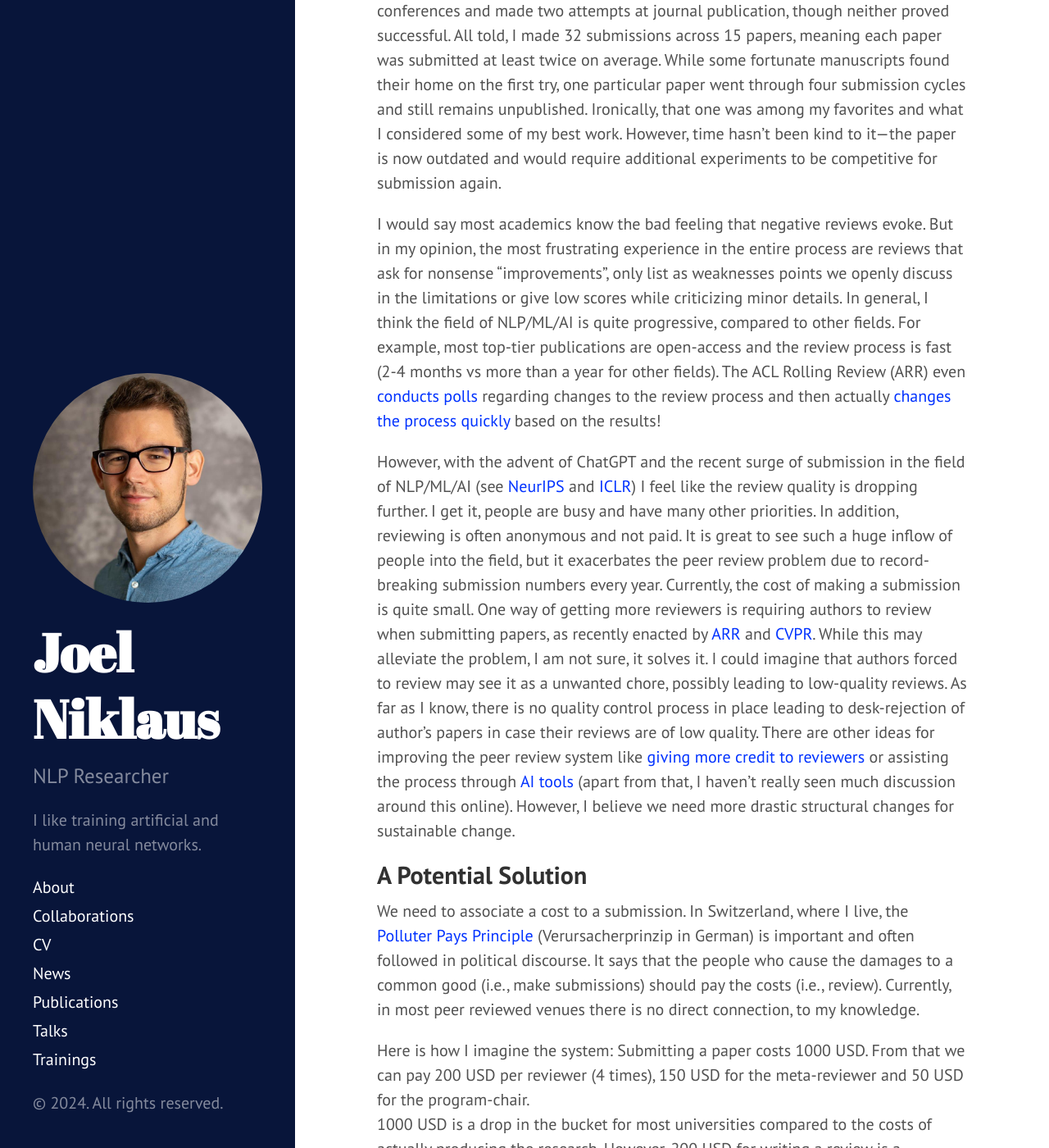
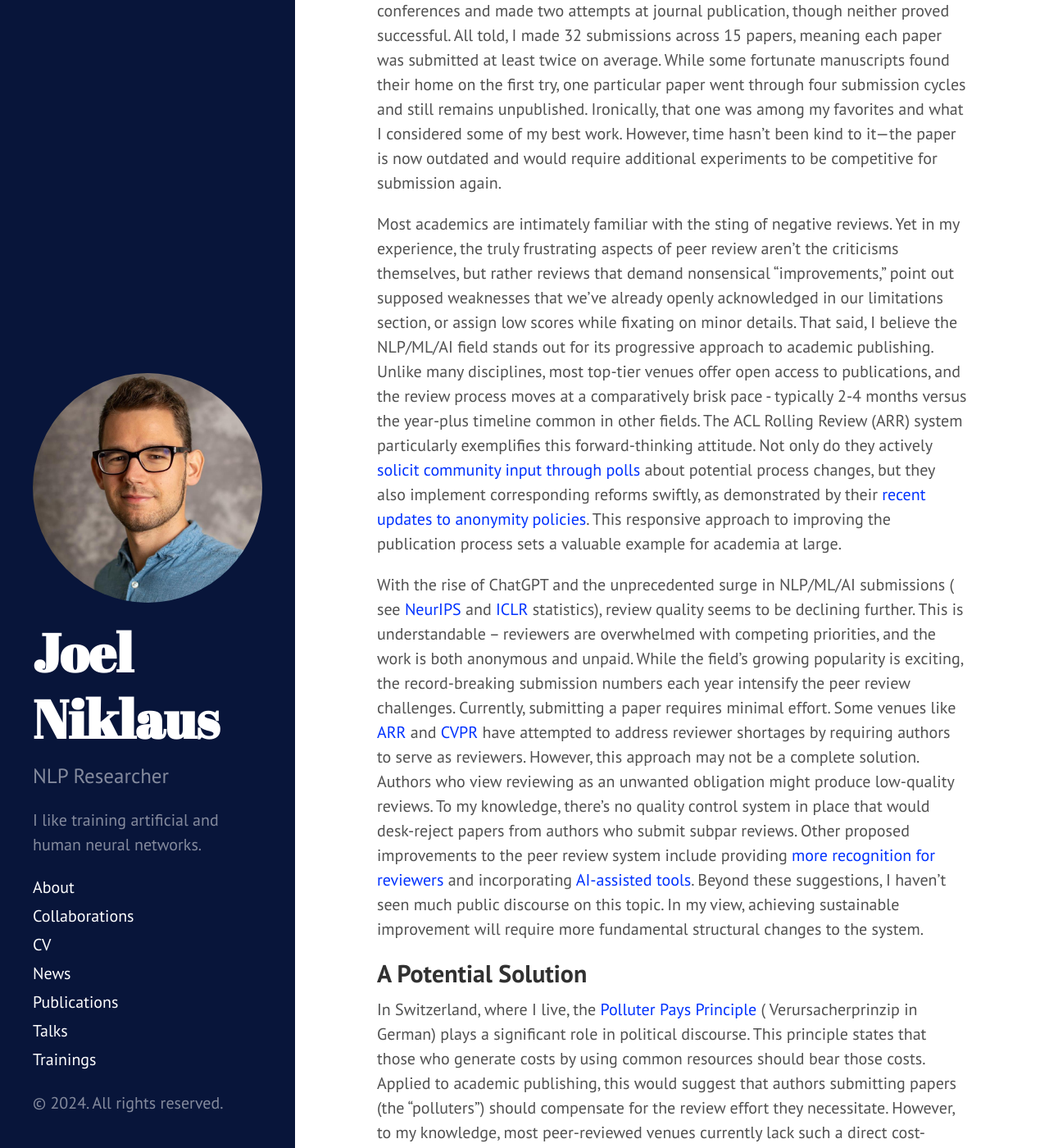
Before and after one commit to JoelNiklaus/joelniklaus.github.io, a Jekyll site: the page built from _posts/2024-10-24-ideas-for-peer-review-system.md, in a window 1280 px wide and 1400 px high, scrolled down 560 px. Shown: the whole window at 82% size. Built offline with Jekyll 4.4.1, drawn with Linux system fonts in a browser that asks for light colours; a style sheet for code colours, icons or effects is not loaded; some of the changed text lies outside the part shown.

Commit message:
polished writing with Claude
Signed-off-by: Joel Niklaus <me@joelniklaus.ch>

```diff
--- a/_posts/2024-10-24-ideas-for-peer-review-system.md
+++ b/_posts/2024-10-24-ideas-for-peer-review-system.md
@@ -25,53 +25,80 @@ One Law, Many Languages: Benchmarking Multilingual Legal Reasoning for Judicial
 
 ## What is the Problem?
 
-During my four years in academia, I submitted numerous papers to academic conferences and made two attempts at journal publication, though neither proved successful.
-All told, I made 32 submissions across 15 papers, meaning each paper was submitted at least twice on average.
-While some fortunate manuscripts found their home on the first try, one particular paper went through four submission cycles and still remains unpublished.
-Ironically, that one was among my favorites and what I considered some of my best work. However, time hasn't been kind to it—the paper is now outdated and would require additional experiments to be competitive for submission again.
+During my four years in academia, I submitted numerous papers to academic conferences and made two attempts at journal
+publication, though neither proved successful. All told, I made 32 submissions across 15 papers, meaning each paper was
+submitted at least twice on average. While some fortunate manuscripts found their home on the first try, one particular
+paper went through four submission cycles and still remains unpublished. Ironically, that one was among my favorites and
+what I considered some of my best work. However, time hasn't been kind to it—the paper is now outdated and would require
+additional experiments to be competitive for submission again.
 
-I would say most academics know the bad feeling that negative reviews evoke.
-But in my opinion, the most frustrating experience in the entire process are reviews that ask for nonsense "improvements", only list as weaknesses points we openly discuss in the limitations or give low scores while criticizing minor details.
-In general, I think the field of NLP/ML/AI is quite progressive, compared to other fields.
-For example, most top-tier publications are open-access and the review process is fast (2-4 months vs more than a year for other fields).
-The ACL Rolling Review (ARR) even [conducts polls](https://www.aclweb.org/portal/content/survey-anonymity-period-policy) regarding changes to the review process and then actually [changes the process quickly](https://aclrollingreview.org/anonymity) based on the results!
+Most academics are intimately familiar with the sting of negative reviews. Yet in my experience, the truly frustrating
+aspects of peer review aren't the criticisms themselves, but rather reviews that demand nonsensical "improvements,"
+point out supposed weaknesses that we've already openly acknowledged in our limitations section, or assign low scores
+while fixating on minor details. That said, I believe the NLP/ML/AI field stands out for its progressive approach to
+academic publishing. Unlike many disciplines, most top-tier venues offer open access to publications, and the review
+process moves at a comparatively brisk pace - typically 2-4 months versus the year-plus timeline common in other fields.
+The ACL Rolling Review (ARR) system particularly exemplifies this forward-thinking attitude. Not only do they actively
+[solicit community input through polls](https://www.aclweb.org/portal/content/survey-anonymity-period-policy) about
+potential process changes, but they also implement corresponding reforms swiftly, as demonstrated by
+their [recent updates to anonymity policies](https://aclrollingreview.org/anonymity). This responsive approach to
+improving the publication process sets a valuable example for academia at large.
 
-However, with the advent of ChatGPT and the recent surge of submission in the field of NLP/ML/AI (see [NeurIPS](https://papercopilot.com/statistics/neurips-statistics) and [ICLR](https://papercopilot.com/statistics/iclr-statistics)) I feel like the review quality is dropping further.
-I get it, people are busy and have many other priorities. In addition, reviewing is often anonymous and not paid.
-It is great to see such a huge inflow of people into the field, but it exacerbates the peer review problem due to record-breaking submission numbers every year.
-Currently, the cost of making a submission is quite small. One way of getting more reviewers is requiring authors to review when submitting papers, as recently enacted by [ARR](https://aclrollingreview.org/reviewing-workload-requirement) and [CVPR](https://cvpr.thecvf.com/Conferences/2025/CVPRChanges).
-While this may alleviate the problem, I am not sure, it solves it. I could imagine that authors forced to review may see it as a unwanted chore, possibly leading to low-quality reviews.
-As far as I know, there is no quality control process in place leading to desk-rejection of author's papers in case their reviews are of low quality.
-There are other ideas for improving the peer review system like [giving more credit](https://www.ncbi.nlm.nih.gov/pmc/articles/PMC7029384) [to reviewers](https://blog.degruyter.com/the-ideal-future-of-peer-review-through-the-editors-lens) or assisting the process through [AI tools](https://www.researchinformation.info/feature/how-do-we-improve-peer-review) (apart from that, I haven't really seen much discussion around this online).
-However, I believe we need more drastic structural changes for sustainable change.
+With the rise of ChatGPT and the unprecedented surge in NLP/ML/AI submissions (
+see [NeurIPS](https://papercopilot.com/statistics/neurips-statistics)
+and [ICLR](https://papercopilot.com/statistics/iclr-statistics) statistics), review quality seems to be declining
+further. This is understandable – reviewers are overwhelmed with competing priorities, and the work is both anonymous
+and unpaid. While the field's growing popularity is exciting, the record-breaking submission numbers each year intensify
+the peer review challenges. Currently, submitting a paper requires minimal effort. Some venues
+like [ARR](https://aclrollingreview.org/reviewing-workload-requirement)
+and [CVPR](https://cvpr.thecvf.com/Conferences/2025/CVPRChanges) have attempted to address reviewer shortages by
+requiring authors to serve as reviewers. However, this approach may not be a complete solution. Authors who view
+reviewing as an unwanted obligation might produce low-quality reviews. To my knowledge, there's no quality control
+system in place that would desk-reject papers from authors who submit subpar reviews. Other proposed improvements to the
+peer review system include
+providing [more recognition](https://www.ncbi.nlm.nih.gov/pmc/articles/PMC7029384) [for reviewers](https://blog.degruyter.com/the-ideal-future-of-peer-review-through-the-editors-lens)
+and incorporating [AI-assisted tools](https://www.researchinformation.info/feature/how-do-we-improve-peer-review).
+Beyond these suggestions, I haven't seen much public discourse on this topic. In my view, achieving sustainable
+improvement will require more fundamental structural changes to the system.
 
 ## A Potential Solution
 
-We need to associate a cost to a submission. In Switzerland, where I live, the [Polluter Pays Principle](https://en.wikipedia.org/wiki/Polluter_pays_principle) (Verursacherprinzip in German) is important and often followed in political discourse.
-It says that the people who cause the damages to a common good (i.e., make submissions) should pay the costs (i.e., review).
-Currently, in most peer reviewed venues there is no direct connection, to my knowledge.
+In Switzerland, where I live, the [Polluter Pays Principle](https://en.wikipedia.org/wiki/Polluter_pays_principle) (
+Verursacherprinzip in German) plays a significant role in political discourse. This principle states that those who
+generate costs by using common resources should bear those costs. Applied to academic publishing, this would suggest
+that authors submitting papers (the "polluters") should compensate for the review effort they necessitate. However, to
+my knowledge, most peer-reviewed venues currently lack such a direct cost-responsibility connection.
 
-Here is how I imagine the system:
-Submitting a paper costs 1000 USD. From that we can pay 200 USD per reviewer (4 times), 150 USD for the meta-reviewer and 50 USD for the program-chair.
-1000 USD is a drop in the bucket for most universities compared to the costs of actually producing the research.
-However, 200 USD for writing a review is a welcome addition for many PhD students doing most of the reviewing.
-Since we now have a monetary reward for reviewing services, it makes reviewing attractive, and it allows us to put quality controls in place.
-For example, we may only want to pay out the reward if the meta-reviewer and/or the authors rate the review as sufficient.
+The proposed system works as follows: Authors pay 1000 USD to submit a paper. This fee is distributed among the review
+team - 200 USD for each of the four reviewers, 150 USD for the meta-reviewer, and 50 USD for the program chair. While
+1000 USD represents a minimal expense for universities compared to the actual cost of conducting research, the 200 USD
+reviewer payment provides meaningful compensation for PhD students, who typically handle most reviews. By introducing
+this monetary incentive, reviewing becomes an attractive task. Moreover, the payment structure enables quality control
+measures - for instance, we could make payment contingent on the meta-reviewer's or authors' assessment of the review
+quality.
 
-This idea does not come completely out of the blue: In court proceedings we also pay professionals for expert opinions.
-Like in law, in science we build a network of precedence, so ensuring this body is of high quality, should be of utmost importance.
+The concept has established precedent: courts routinely compensate professionals for their expert opinions. Just as
+legal systems rely on case law and precedent, science builds upon a network of prior work. Therefore, ensuring the
+quality of this foundational knowledge should be paramount. While conferences like CVPR and ARR already require authors
+to review papers, paid reviewing offers distinct advantages:
 
-As mentioned above, CVPR and ARR already make authors review. So how is it different to just forcing authors to review?
-- The submitting authors might not be motivated or suited to review
-- Due to pay for reviewers we have more leverage to expect quality reviews
-- Since there is a market, it allows for more efficient allocation of time globally
+- Rather than depending on potentially unmotivated or unsuitable authors for reviews, we can select qualified reviewers
+- Financial compensation provides leverage to demand and enforce high-quality reviews
+- Creating a market for reviews enables more efficient global allocation of expertise and time
+
+The result is more thoughtful, robust peer review that better serves the scientific community.
 
 ## Further Thoughts
-1000 USD might not be a lot for an ivy league university, but it might be for universities in developing countries for example.
-Also, 200 USD is a lot of money in many countries, but we may need to compensate researchers more in places with high living costs.
-It might be worth thinking about how we can adjust these numbers based on the institutions people work at and places people live in.
 
-Another potential problem might be the following:
-When the cost of a submission rises, the quality of submitted papers likely rises alongside, so the acceptance rate may need to rise with it. This means the venue may be seen as less selective and prestigious.
-There I would propose a system similar to Findings in the NLP community, where the main review process ensures that the accepted papers are sound.
-The conferences then further select the exciting papers from all sound papers to be presented at the conference.
+The significance of a 1,000 USD submission fee varies greatly across academic institutions. While this might be a
+negligible amount for Ivy League universities, it could pose a substantial barrier for universities in developing
+nations. Similarly, while 200 USD may seem modest in some regions, it represents a significant sum in others. We should
+consider implementing a flexible fee structure that accounts for both institutional resources and regional cost of
+living when determining appropriate compensation for researchers.
+
+An additional consideration emerges regarding submission fees and paper quality. As submission costs increase, we
+expect to observe a corresponding rise in paper quality, which may necessitate higher acceptance rates. This could
+potentially diminish the perceived selectivity and prestige of the venue. To address this, we might adopt an approach
+similar to the "Findings" model used in the NLP community. Under this system, the primary review process would focus on
+ensuring scientific soundness across all accepted papers, while conferences would then select particularly innovative or
+impactful works from this pool for presentation.
```
